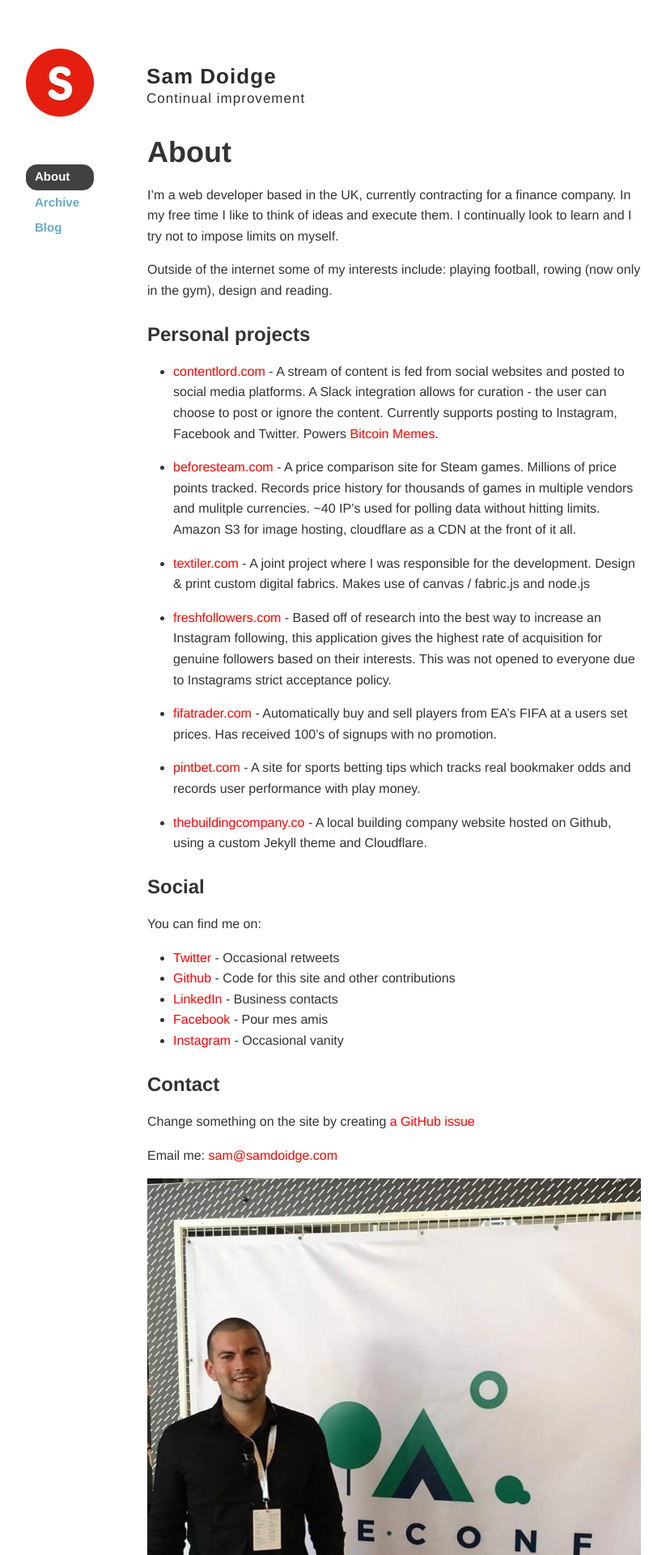
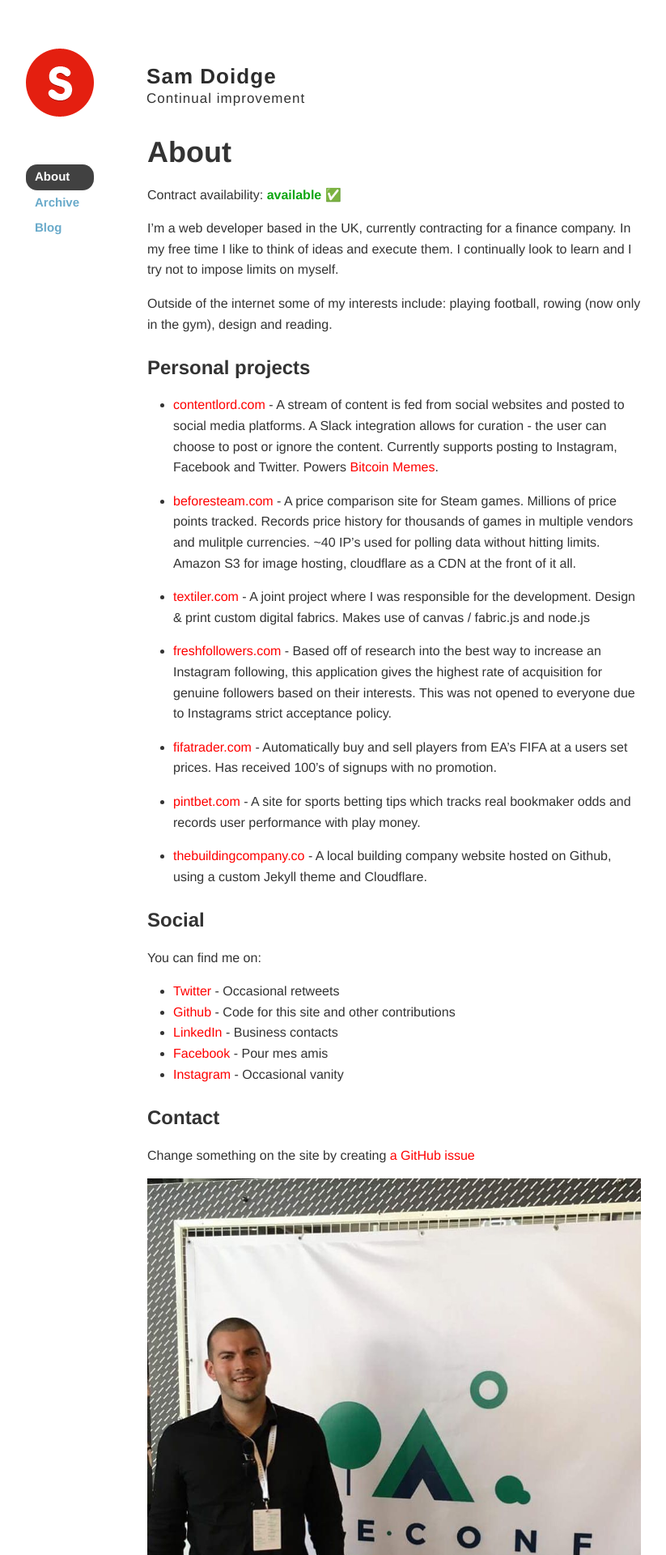
Before and after one commit to samdoidge/samdoidge.com, a Jekyll site: the page built from about.md, in a window 1280 px wide. Shown: the top 1920 px of the page at 81% size, without its empty margins (228-1051 px from the left). Built offline with Jekyll 4.4.1, drawn with Linux system fonts in a browser that asks for light colours; emoji names are drawn with the system emoji font.

Commit message:
availability

```diff
--- a/about.md
+++ b/about.md
@@ -3,6 +3,8 @@ layout: page
 title: About
 permalink: about/
 ---
+
+Contract availability: <a href="mailto:sam@samdoidge.com" class="available">available :white_check_mark:</a>
 
 I'm a web developer based in the UK, currently contracting for a finance company. In my free time I like to think of ideas and execute them. I continually look to learn and I try not to impose limits on myself.
 
@@ -40,7 +42,6 @@ You can find me on:
 
 Change something on the site by creating [a GitHub issue](https://github.com/samdoidge/samdoidge.github.io/issues)
 
-Email me: [sam@samdoidge.com](mailto:sam@samdoidge.com)
 
 ![sam dubai](/assets/vue-conf.jpg)
 *Wrocław '17*
--- a/assets/css/app.scss
+++ b/assets/css/app.scss
@@ -46,6 +46,15 @@ article {
 	margin-bottom:16px;
 }
 
+.available {
+	font-weight: bold;
+	color: #0ea611 !important;
+}
+
+.available img {
+	margin-bottom: -3px;
+}
+
 @media (min-width: $screen-sm) {
 	img[src$="fifty"] {
 		max-width:50%;
```
